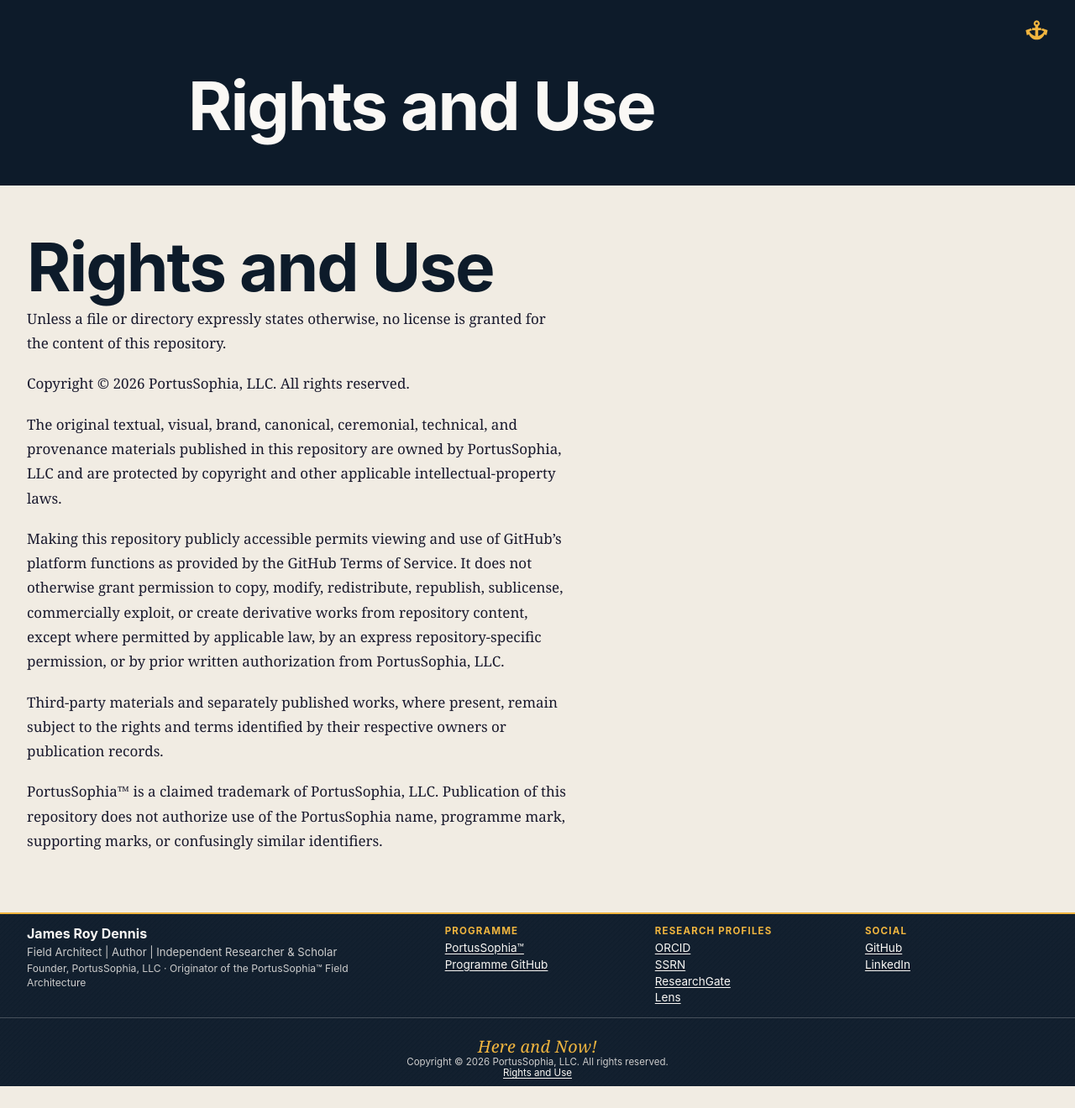
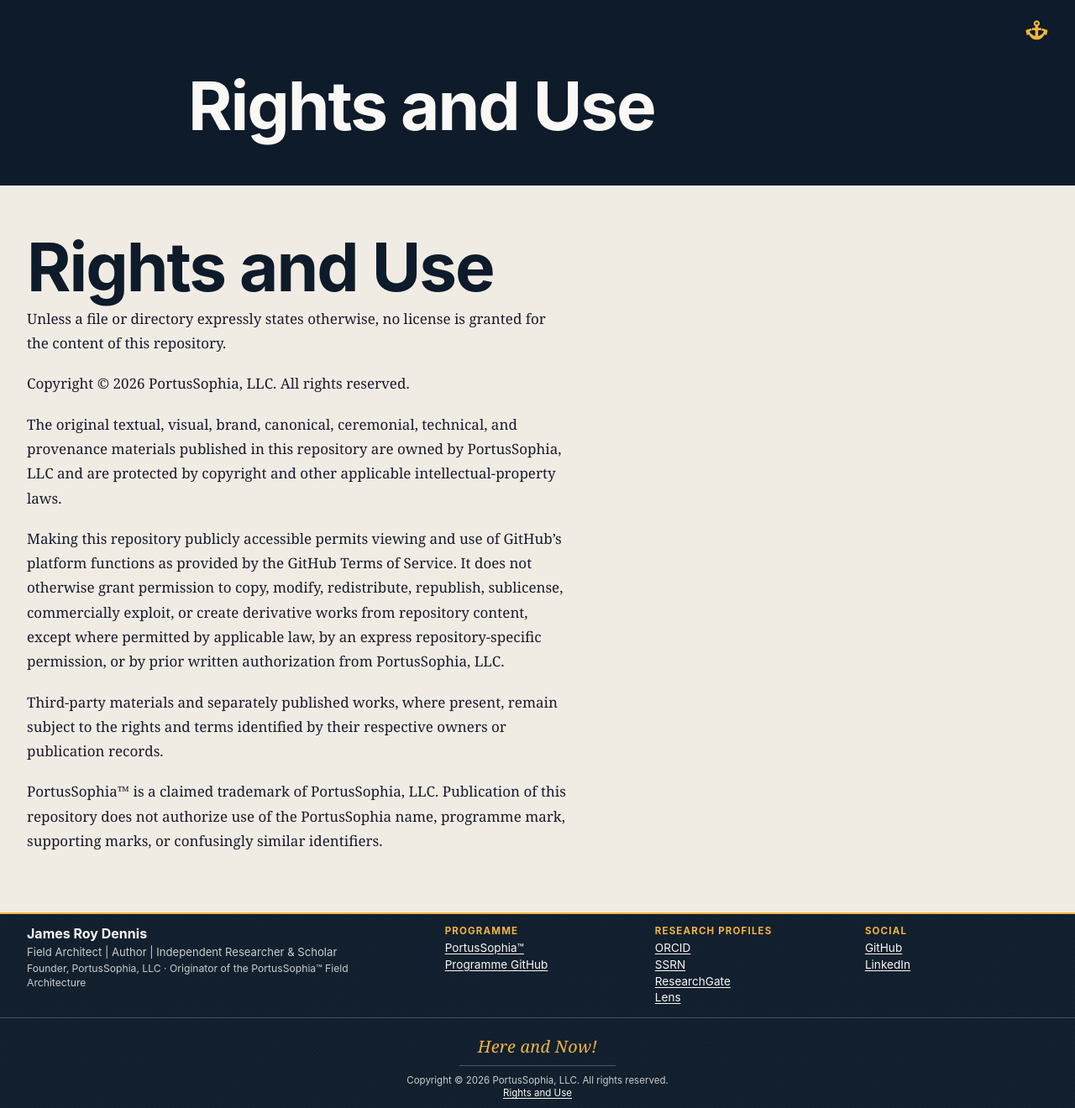
Before and after one commit to portussophia/portussophia-founder, a Jekyll site: the page built from RIGHTS.md, in a window 1280 px wide. Shown: the whole page at 84% size. Built offline with Jekyll 4.4.1, drawn with Linux system fonts in a browser that asks for light colours; our own code applies the rules of GitHub Pages for plain Markdown files; before the commit the page ends 1294 px from its top, so only the background shows below that.

Commit message:
Differentiate Founder footer refrain from legal line

```diff
--- a/assets/css/founder-footer.css
+++ b/assets/css/founder-footer.css
@@ -110,14 +110,16 @@
 
 .founder-footer .footer-closing {
   display: grid;
-  padding-block: 1.5rem 0.55rem;
+  padding-block: 1.5rem 0.65rem;
   justify-items: center;
-  gap: 0.06rem;
+  gap: 0.12rem;
   text-align: center;
 }
 
 .founder-footer .footer-refrain {
-  margin: 0;
+  margin: 0 0 0.58rem;
+  padding: 0 1.35rem 0.68rem;
+  border-bottom: 1px solid rgba(204, 204, 204, 0.32);
   color: var(--ps-gold, #f0b53f);
   font-family: var(--serif, Georgia, serif);
   font-size: clamp(1.16rem, 1.55vw, 1.42rem);
@@ -131,12 +133,12 @@
   margin: 0;
   color: var(--ps-grey, #cccccc);
   font-size: 0.72rem;
-  line-height: 1.08;
+  line-height: 1.15;
 }
 
 .founder-footer .footer-rights-link {
   font-size: 0.72rem;
-  line-height: 1.08;
+  line-height: 1.15;
 }
 
 @media (max-width: 52rem) {
@@ -174,7 +176,12 @@
   }
 
   .founder-footer .footer-closing {
-    padding-block: 1rem 0.5rem;
+    padding-block: 1.1rem 0.55rem;
+  }
+
+  .founder-footer .footer-refrain {
+    margin-bottom: 0.5rem;
+    padding-bottom: 0.6rem;
   }
 }
 
```
